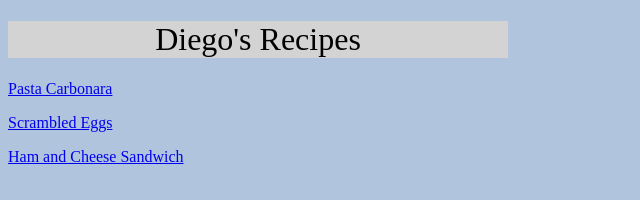
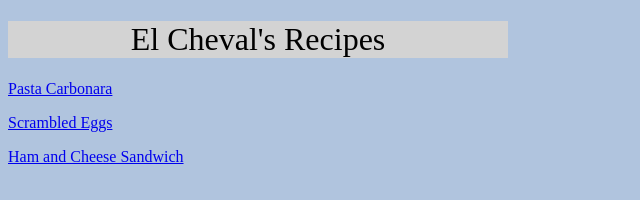
Before and after one commit to ElCheval/odin-recipes, a plain HTML site: page index.html in a window 1280 px wide. Shown: the whole page, without its empty margins (0-640 px from the left). Drawn offline with Linux system fonts and the light colour scheme.

Commit message:
Change title on index.html

```diff
--- a/index.html
+++ b/index.html
@@ -7,7 +7,7 @@
   </head>
 
   <body>
-    <h1 class="page-header">Diego's Recipes</h1>
+    <h1 class="page-header">El Cheval's Recipes</h1>
     <p class="recipe-link"><a href="recipes/carbonara.html">Pasta Carbonara</a></p>
     <p class="recipe-link"><a href="recipes/scrambledeggs.html">Scrambled Eggs</a></p>
     <p class="recipe-link"><a href="recipes/sandwich.html">Ham and Cheese Sandwich</a></p>
```
